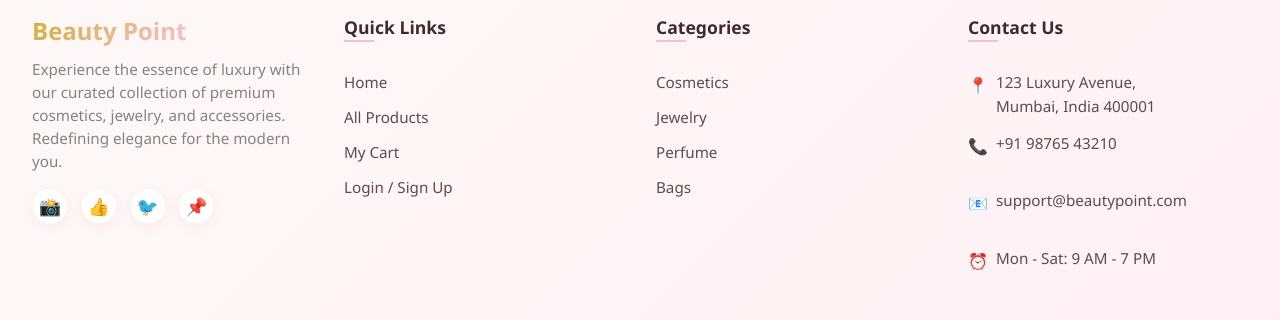
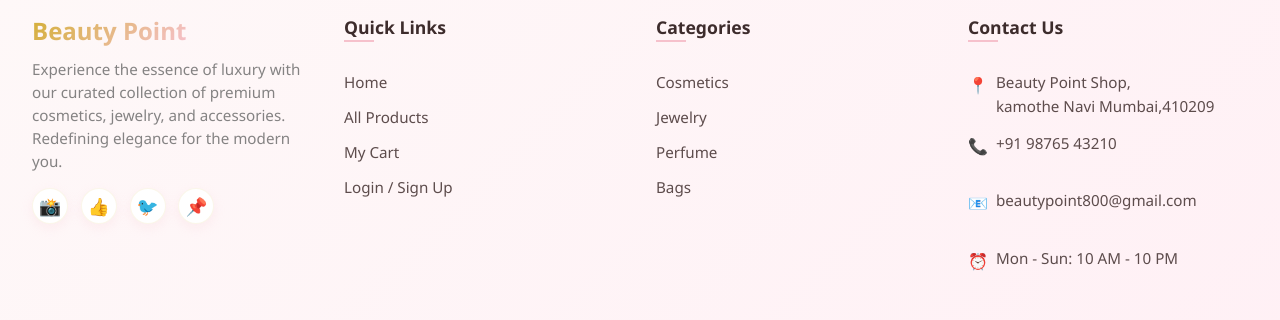
Before and after one commit to YashrajKharat/BeautyPoint, a React (Vite) app: page / in a window 1280 px wide. Shown: the part 4129-4449 px from the top of the page. Built offline with nearby package versions, Linux system fonts and the light colour scheme; no server answers; a web font is replaced by a local one.

Commit message:
Update Footer.jsx

```diff
--- a/src/components/Footer.jsx
+++ b/src/components/Footer.jsx
@@ -51,7 +51,7 @@ export default function Footer() {
                     <ul>
                         <li>
                             <span className="contact-icon">📍</span>
-                            <span>123 Luxury Avenue,<br />Mumbai, India 400001</span>
+                            <span>Beauty Point Shop,<br />kamothe Navi Mumbai,410209</span>
                         </li>
                         <li>
                             <span className="contact-icon">📞</span>
@@ -59,11 +59,11 @@ export default function Footer() {
                         </li>
                         <li>
                             <span className="contact-icon">📧</span>
-                            <span>support@beautypoint.com</span>
+                            <span>beautypoint800@gmail.com</span>
                         </li>
                         <li>
                             <span className="contact-icon">⏰</span>
-                            <span>Mon - Sat: 9 AM - 7 PM</span>
+                            <span>Mon - Sun: 10 AM - 10 PM</span>
                         </li>
                     </ul>
                 </div>
```
